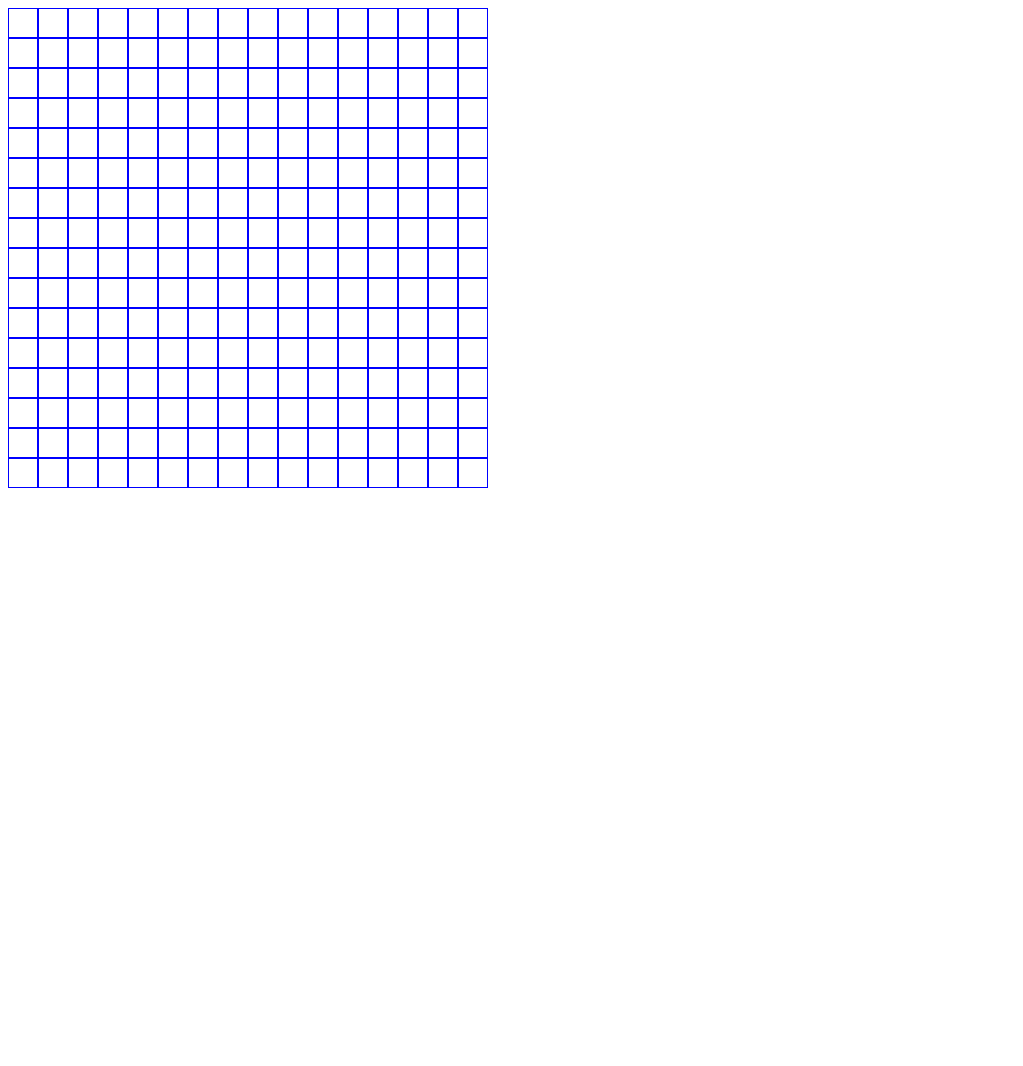
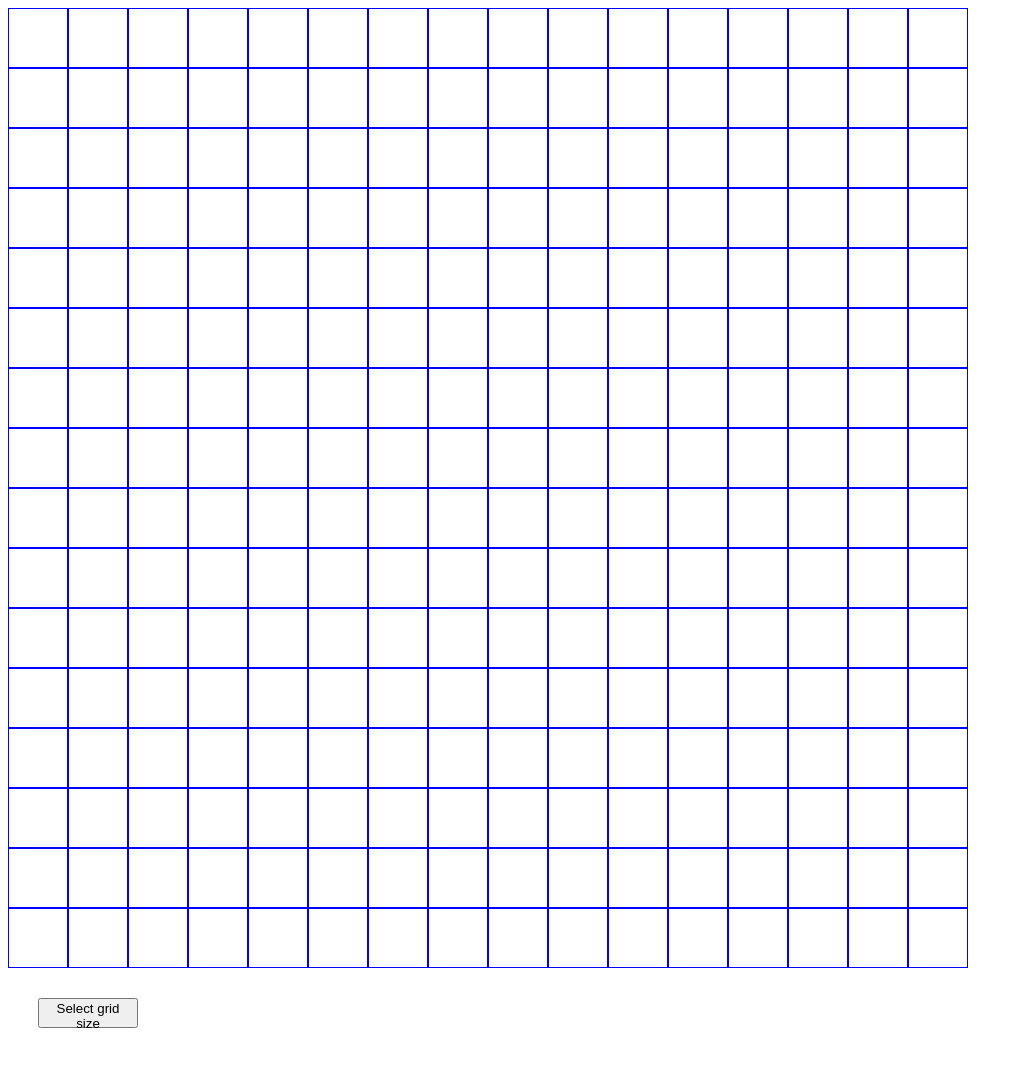
Before and after one commit to doowmot/etch-a-sketch, a plain HTML site: page index.html in a window 1280 px wide. Shown: the whole page, without its empty margins (0-1023 px from the left). Before the commit the page ends 800 px from the top, so only its background shows below. Drawn offline with Linux system fonts and the light colour scheme.

Commit message:
Add functionality for changing grid size and refactor code to modularize

```diff
--- a/scripts.js
+++ b/scripts.js
@@ -2,16 +2,58 @@ const gridContainer = document.createElement("div");
 gridContainer.classList.add("grid-container");
 document.body.appendChild(gridContainer);
 
-function createGrid() {
-    for (let i = 1; i <= 256; i++) {
-        let newDiv = document.createElement("div");
-        newDiv.classList.add("grid-square");
-        gridContainer.appendChild(newDiv);
+function createSquare(squareSize) {
+    let newSquare = document.createElement("div");
+    newSquare.classList.add("grid-square");
+    newSquare.style.width = squareSize + "px";
+    newSquare.style.height = squareSize + "px";
+    return newSquare;
+}
 
-        newDiv.addEventListener("mouseover", function() {
-            newDiv.classList.add("on-mouse-over");
+function setupSquareEvents(square) {
+    square.addEventListener("mouseover", function() {
+        square.classList.add("on-mouse-over");
     });
+}
+
+function createGrid(size) {
+    if (!size) {
+        size = 16;
+    }
+
+    let totalSquares = size * size;
+    let squareSize = 960 / size;
+
+    gridContainer.innerHTML = "";
+
+    for (let i = 1; i <= totalSquares; i++) {
+        let newSquare = createSquare(squareSize);
+        gridContainer.appendChild(newSquare);
+        setupSquareEvents(newSquare);
     }
 }
 
-createGrid();
+function createGridSizeBtn() {
+    let gridSizeBtn = document.createElement("BUTTON");
+    gridSizeBtn.textContent = "Select grid size";
+    gridSizeBtn.classList.add("grid-size-button");
+    document.body.appendChild(gridSizeBtn);
+
+    gridSizeBtn.onclick = function() {
+        let gridSize = prompt("Please select a grid size from 1-100: ");
+
+        if (gridSize > 0 && gridSize <= 100) {
+            console.log(gridSize);
+            createGrid(gridSize);
+        } else {
+            alert("Please enter a valid number: ");
+        }
+    };
+}
+
+function initApp() {
+    createGridSizeBtn();
+    createGrid();
+}
+
+initApp();
--- a/styles.css
+++ b/styles.css
@@ -1,12 +1,10 @@
 .grid-container {
     display: flex;
     flex-wrap: wrap;
-    max-width: 480px;
+    max-width: 960px;
 }
 
 .grid-square {
-    width: 30px;
-    height: 30px;
     border: 1px solid blue;
     box-sizing: border-box;
 }
@@ -14,3 +12,9 @@
 .on-mouse-over {
     background-color: red;
 }
+
+.grid-size-button {
+    width: 100px;
+    height: 30px;
+    margin: 30px;
+}
```
